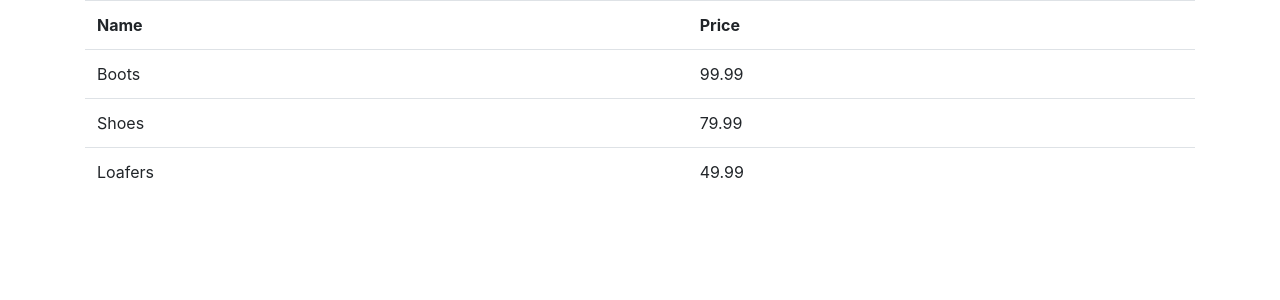
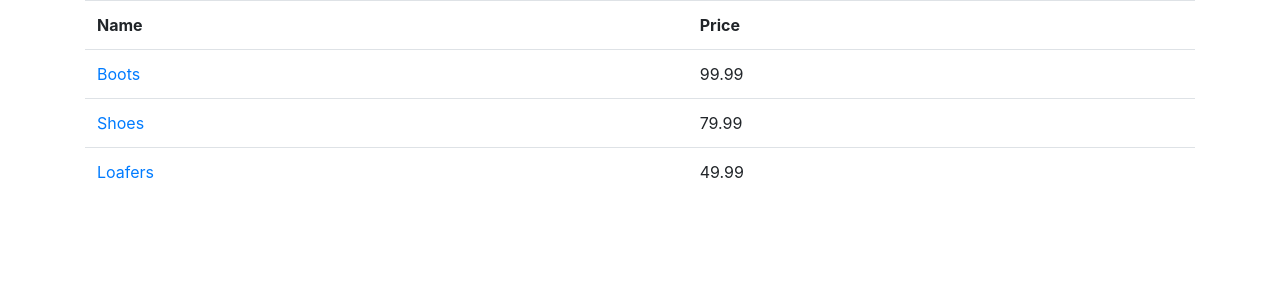
Before and after one commit to kareta/store, a React (Create React App) app: page / in a window 1280 px wide. Shown: the top 300 px of the page. Built offline with nearby package versions, Linux system fonts and the light colour scheme.

Commit message:
Make product name a link to the editor page

```diff
--- a/src/ProductGridTableRow.js
+++ b/src/ProductGridTableRow.js
@@ -1,9 +1,10 @@
 import React from 'react';
+import { Link } from 'react-router-dom';
 
 const ProductGridTableRow = ({ product }) => (
   <tr>
     <td>
-      {product.name}
+      <Link to={'products/' + product.id}>{product.name}</Link>
     </td>
     <td>
       {product.price}
```
